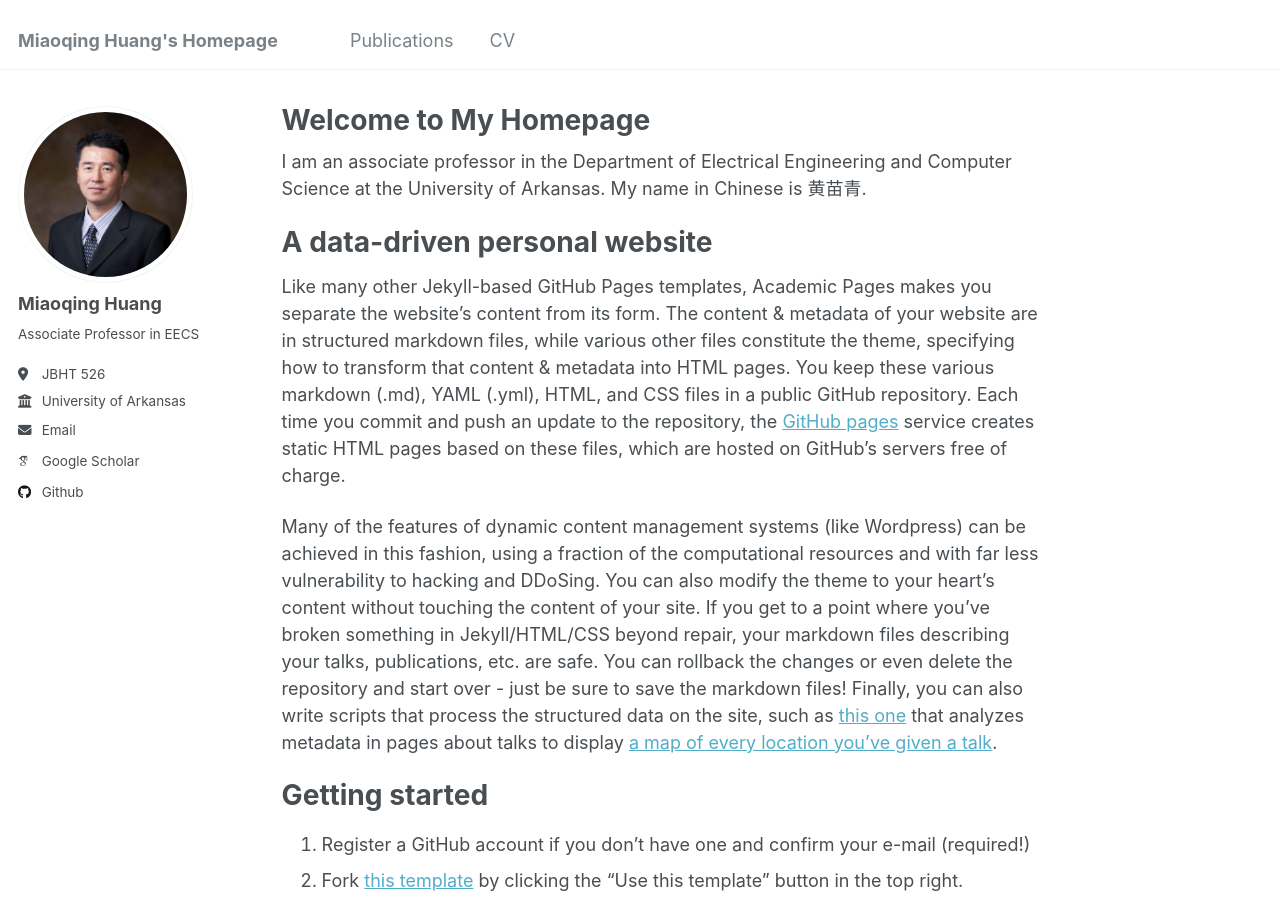
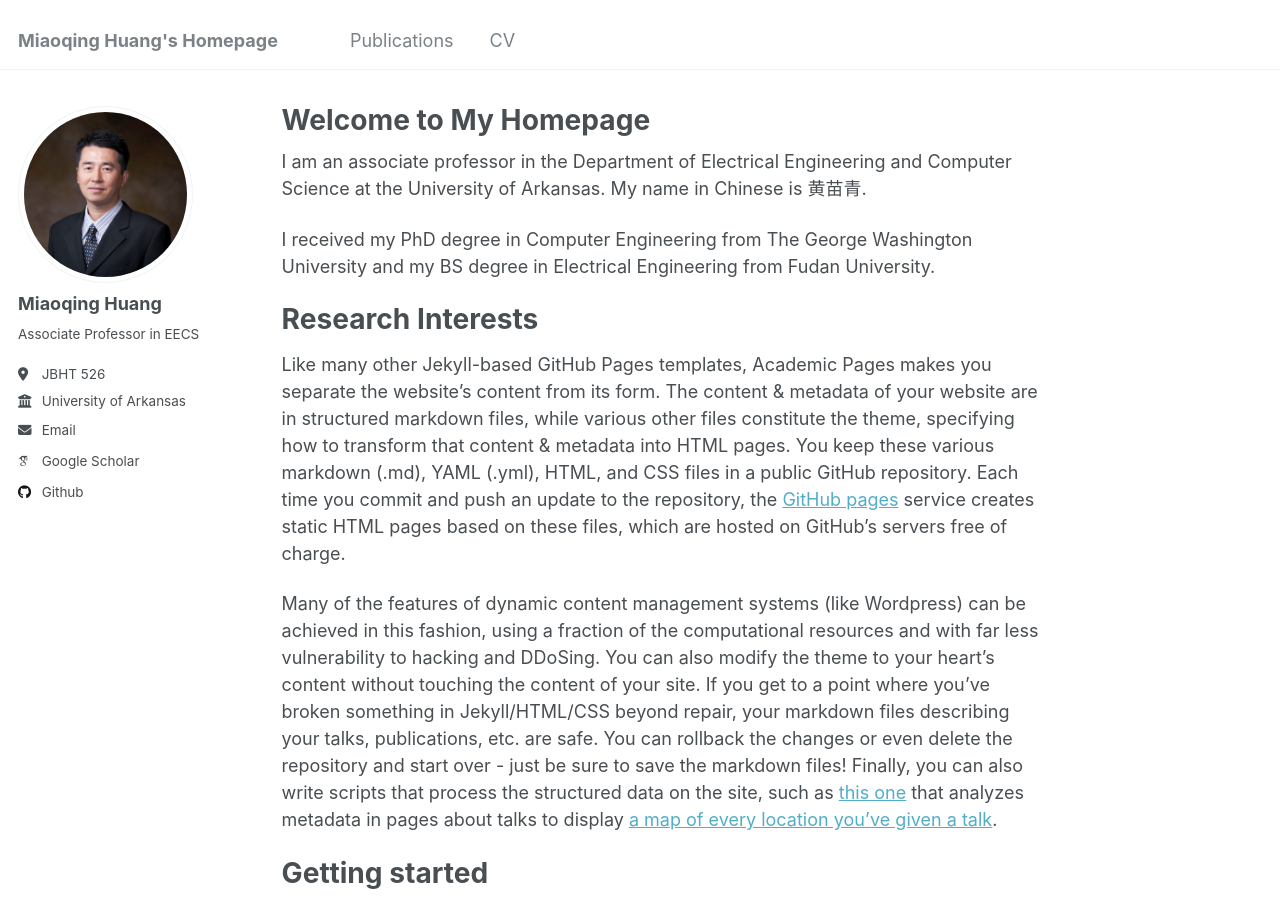
Before and after one commit to miaoqinghuang/miaoqinghuang.github.io, a Jekyll site: the page built from _pages/about.md, in a window 1280 px wide and 900 px high. Built offline with Jekyll 4.4.1, drawn with Linux system fonts in a browser that asks for light colours; some web fonts are replaced.

Commit message:
Update about.md

```diff
--- a/_pages/about.md
+++ b/_pages/about.md
@@ -9,7 +9,9 @@ redirect_from:
 
 I am an associate professor in the Department of Electrical Engineering and Computer Science at the University of Arkansas. My name in Chinese is 黄苗青.
 
-A data-driven personal website
+I received my PhD degree in Computer Engineering from The George Washington University and my BS degree in Electrical Engineering from Fudan University.
+
+Research Interests
 ======
 Like many other Jekyll-based GitHub Pages templates, Academic Pages makes you separate the website's content from its form. The content & metadata of your website are in structured markdown files, while various other files constitute the theme, specifying how to transform that content & metadata into HTML pages. You keep these various markdown (.md), YAML (.yml), HTML, and CSS files in a public GitHub repository. Each time you commit and push an update to the repository, the [GitHub pages](https://pages.github.com/) service creates static HTML pages based on these files, which are hosted on GitHub's servers free of charge.
 
```
